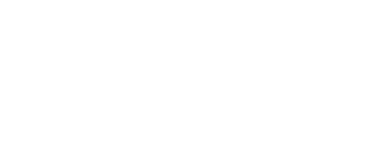
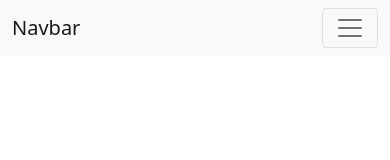
Before and after one commit to loloplox/mmessage, a plain HTML site: page index.html in a window 390 px wide. Drawn offline with nearby package versions, Linux system fonts and the light colour scheme.

Commit message:
agregamos el head

```diff
--- a/index.html
+++ b/index.html
@@ -11,7 +11,16 @@
     <title>mensageria</title>
     </head>
     <body>
-
+      <header>
+         <nav class="navbar navbar-expand-lg navbar-light bg-light">
+            <div class="container-fluid">
+               <a class="navbar-brand" href="#">Navbar</a>
+               <button class="navbar-toggler" type="button" data-bs-toggle="collapse" data-bs-target="#navbarSupportedContent" aria-controls="navbarSupportedContent" aria-expanded="false" aria-label="Toggle navigation">
+                  <span class="navbar-toggler-icon"></span>
+               </button>
+            </div>
+         </nav>
+      </header>
 
 
     <script src="https://cdn.jsdelivr.net/npm/bootstrap@5.0.0-beta3/dist/js/bootstrap.bundle.min.js" integrity="sha384-JEW9xMcG8R+pH31jmWH6WWP0WintQrMb4s7ZOdauHnUtxwoG2vI5DkLtS3qm9Ekf" crossorigin="anonymous"></script>
```
